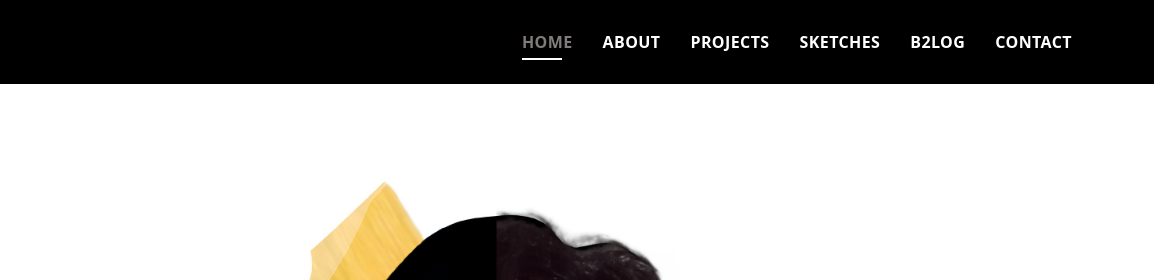
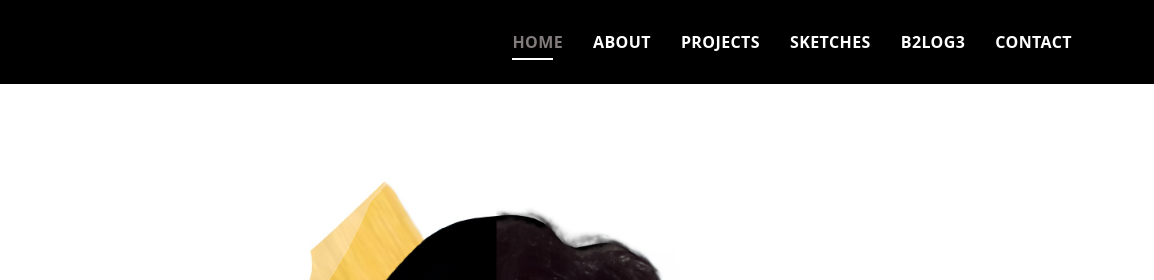
Before and after one commit to Vithushigan/Vithushigan.github.io, a plain HTML site: page index.html in a window 1280 px wide. Shown: the top 280 px of the page, 126-1280 px from the left. Drawn offline with Linux system fonts and the light colour scheme.

Commit message:
Updates in the text

```diff
--- a/index.html
+++ b/index.html
@@ -47,7 +47,7 @@
           <li><a class="nav-link scrollto" href="#about">About</a></li>
           <li><a class="nav-link scrollto" href="#services">Projects</a></li>
           <li><a class="nav-link scrollto " href="#work">Sketches</a></li>
-          <li><a class="nav-link scrollto " href="#blog">B2log</a></li>
+          <li><a class="nav-link scrollto " href="#blog">B2log3</a></li>
           <li><a class="nav-link scrollto" href="#contact">Contact</a></li>
         </ul>
         <i class="bi bi-list mobile-nav-toggle"></i>
```
